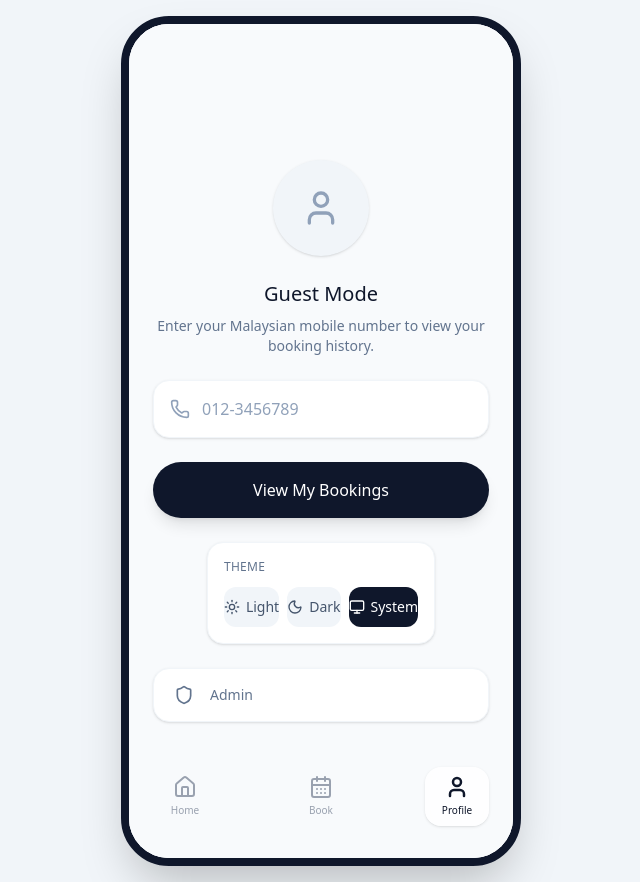
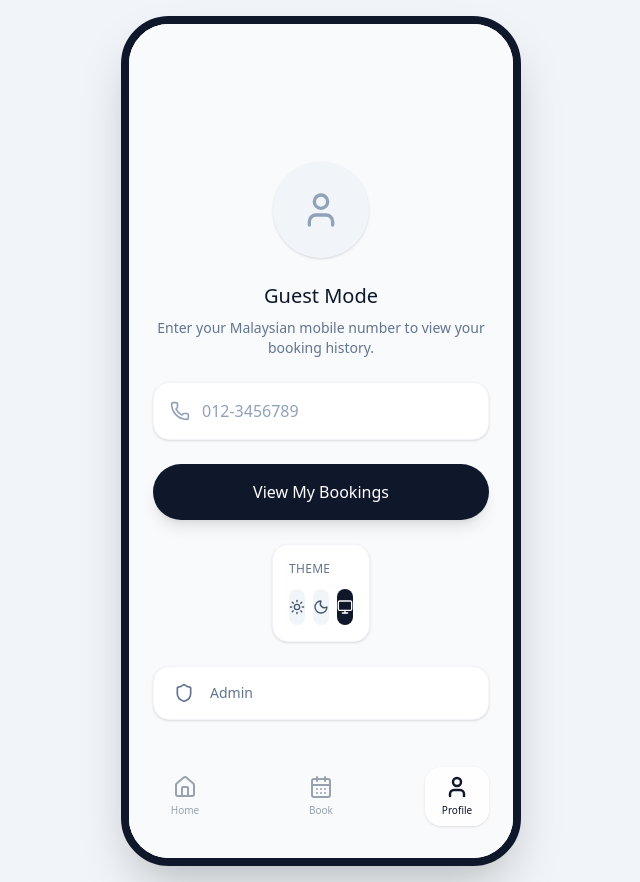
Before and after one commit to masterwee2024/salon-book, a React (Vite) app: page / in a window 1280 px wide. Both pictures are taken after a click on the button "Profile". Shown: the whole page, without its empty margins (319-959 px from the left). Built offline with nearby package versions, Linux system fonts and the light colour scheme.

Commit message:
ui: make theme selector icon-only

```diff
--- a/src/pages/Profile.tsx
+++ b/src/pages/Profile.tsx
@@ -127,9 +127,11 @@ function ThemeToggle({ theme, setTheme }: { theme: string; setTheme: (t: "light"
       <div className="flex space-x-2">
         {opts.map(({ id, icon: Icon, label }) => (
           <button key={id} onClick={() => setTheme(id)}
+            aria-label={`${label} theme`}
+            title={`${label} theme`}
             className={cn("flex-1 flex items-center justify-center space-x-1.5 py-2.5 rounded-xl text-sm font-medium transition-colors",
               theme === id ? "bg-slate-900 dark:bg-white dark:text-slate-900 text-white" : "bg-slate-100 dark:bg-slate-700 text-slate-600 dark:text-slate-300 hover:bg-slate-200 dark:hover:bg-slate-600")}>
-            <Icon className="w-4 h-4" /><span>{label}</span>
+            <Icon className="w-4 h-4" aria-hidden="true" />
           </button>
         ))}
       </div>
```
